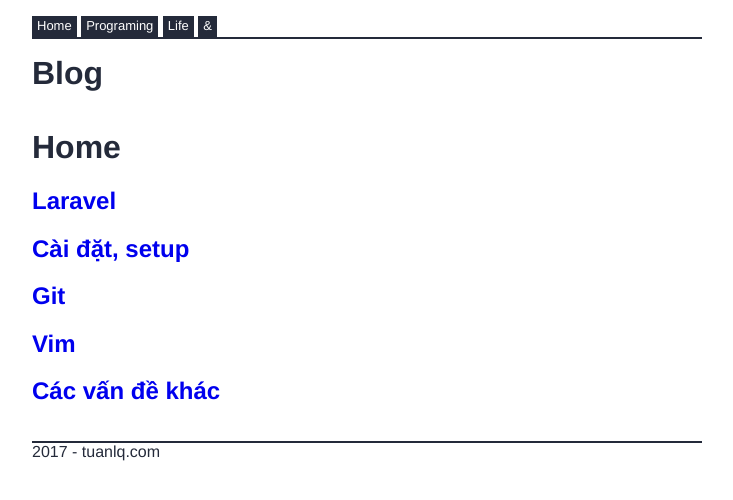
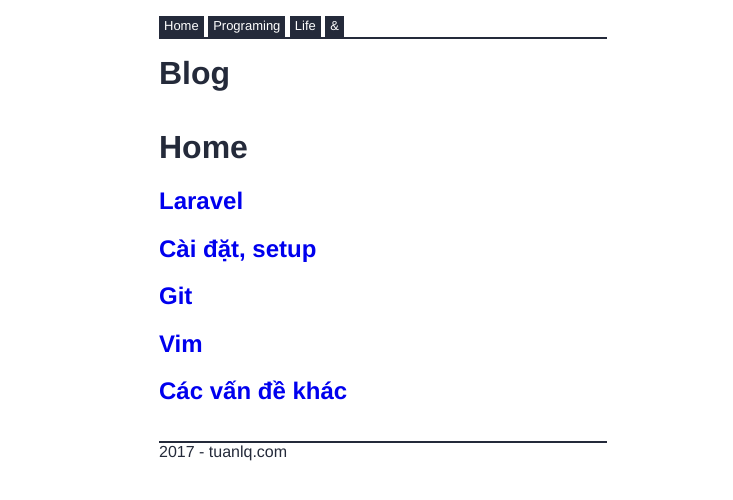
Before and after one commit to tuanle/tuanle.github.io, a Jekyll site: the page built from index.md, in a window 1280 px wide. Shown: the top 500 px of the page, without its empty margins (33-766 px from the left). Built offline with Jekyll 4.4.1, drawn with Linux system fonts in a browser that asks for light colours.

Commit message:
[temp] Temporary commit in 2017-02-16 00:42

```diff
--- a/assets/css/main.css
+++ b/assets/css/main.css
@@ -10,7 +10,7 @@
 
 html, body {
     font-family: "Helvetica Neue",Helvetica,Arial,sans-serif;
-    font-size: 16px;
+    font-size: 1rem;
     color: #242a3a;
 }
 
@@ -86,9 +86,8 @@ a {
    ========================================================================== */
 
 #container {
-    width: 672px;
-    margin: 0 auto 0 64px;
-    padding: 0 16px;
+    width: 35%;
+    margin: 0 auto 0 15%;
 }
 
 #menu {
```
